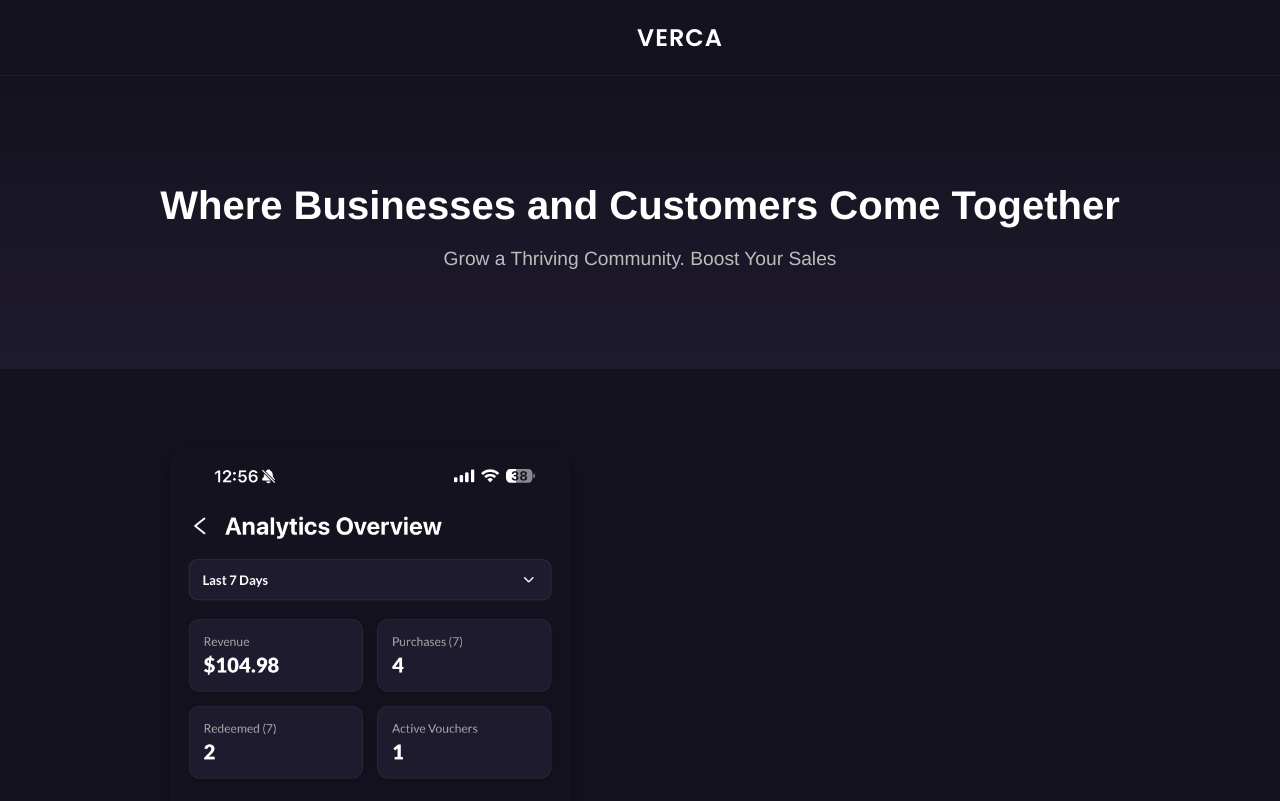
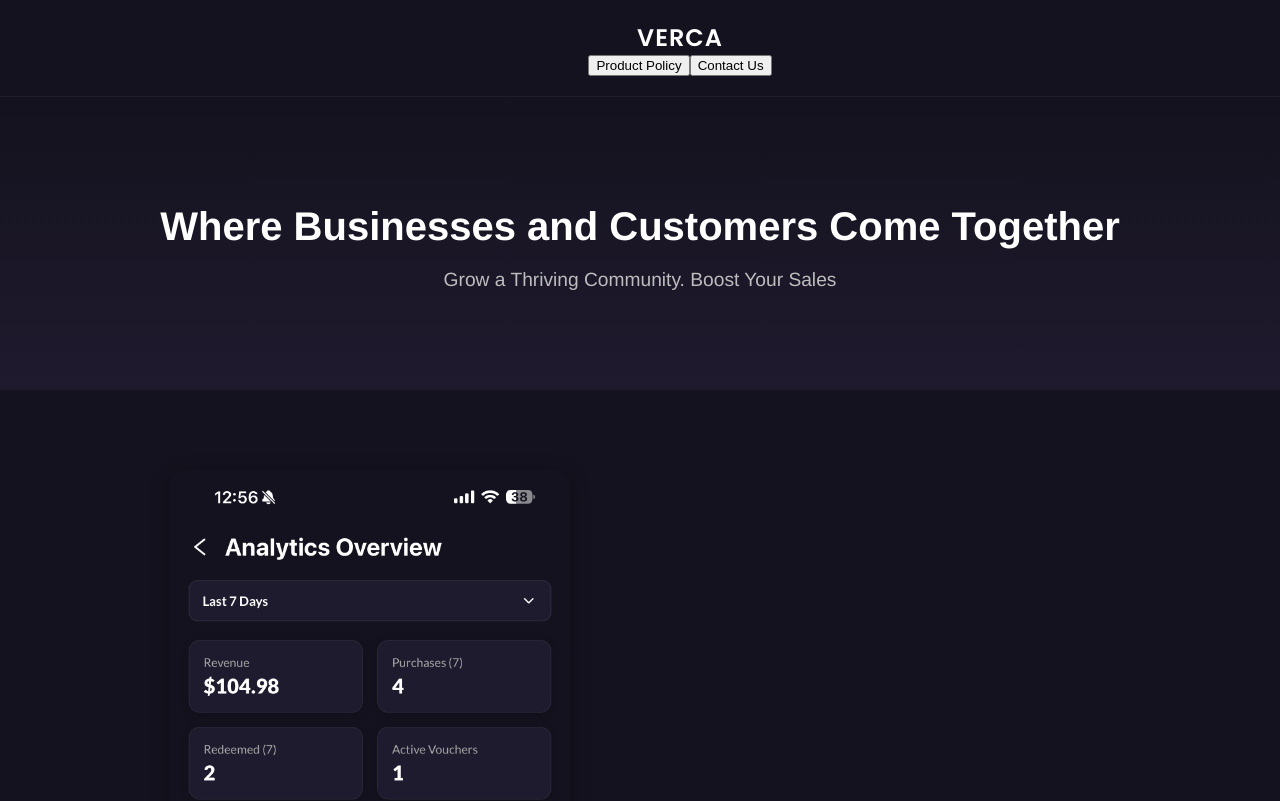
Before and after one commit to ArthurHakobyanDev/vercasite, a React (Create React App) app: page / in a window 1280 px wide. Shown: the top 801 px of the page. Built offline with nearby package versions, Linux system fonts and the light colour scheme.

Commit message:
updated buttons on header

```diff
--- a/src/components/Header.js
+++ b/src/components/Header.js
@@ -4,7 +4,13 @@ import './Header.css';
 const Header = () => {
   return (
     <div className="header">
-      <div className="logo">VERCA</div>
+      <div className="left">
+        <div className="logo">VERCA</div>
+      </div>
+      <div className="right">
+        <button className="header-button">Product Policy</button>
+        <button className="header-button">Contact Us</button>
+      </div>
     </div>
   );
 };
```
